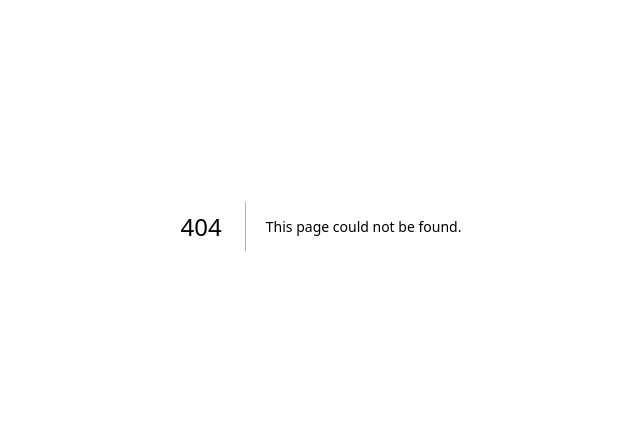
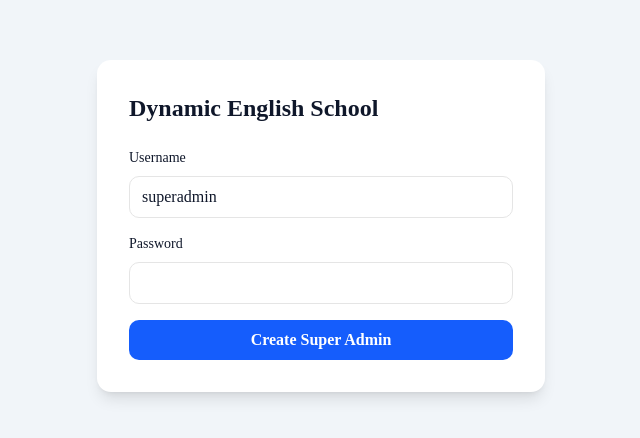
Before and after one commit to vishal290704/edu-portal-system, a Next.js app: page /setup in a window 1280 px wide. Before the commit this address had no page. Shown: the part 174-612 px from the top of the page, without its empty margins (319-959 px from the left). Built offline with nearby package versions, Linux system fonts and the light colour scheme.

Commit message:
SuperAdmin setup is created(setup endpoint)

```diff
--- a/app/(admin)/login/page.jsx
+++ b/app/(admin)/login/page.jsx
@@ -0,0 +1,9 @@
+import LoginForm from "./LoginForm";
+
+export default function LoginPage() {
+  return (
+    <main className="min-h-screen bg-slate-100 flex items-center justify-center p-6">
+      <LoginForm />
+    </main>
+  );
+}
--- /dev/null
+++ b/app/(admin)/setup/SetupForm.jsx
@@ -0,0 +1,86 @@
+"use client";
+
+import { useState } from "react";
+
+export default function SetupForm() {
+  const [username, setUsername] = useState("superadmin");
+  const [password, setPassword] = useState("");
+  const [loading, setLoading] = useState(false);
+  const [message, setMessage] = useState("");
+
+  const handleSubmit = async (e) => {
+    e.preventDefault();
+
+    setLoading(true);
+    setMessage("");
+
+    try {
+      const res = await fetch("/api/setup", {
+        method: "POST",
+        headers: {
+          "Content-Type": "application/json",
+        },
+        body: JSON.stringify({
+          username,
+          password,
+        }),
+      });
+
+      const data = await res.json();
+
+      setMessage(data.message);
+    } catch (error) {
+      setMessage("Something went wrong.");
+    }
+
+    setLoading(false);
+  };
+
+  return (
+    <div className="w-full max-w-md rounded-xl bg-white p-8 shadow-lg">
+      <h1 className="mb-6 text-2xl font-bold">
+        Dynamic English School
+      </h1>
+
+      <form onSubmit={handleSubmit} className="space-y-4">
+
+        <div>
+          <label className="mb-2 block text-sm font-medium">
+            Username
+          </label>
+
+          <input
+            value={username}
+            onChange={(e) => setUsername(e.target.value)}
+            className="w-full rounded-lg border px-3 py-2"
+          />
+        </div>
+
+        <div>
+          <label className="mb-2 block text-sm font-medium">
+            Password
+          </label>
+
+          <input
+            type="password"
+            value={password}
+            onChange={(e) => setPassword(e.target.value)}
+            className="w-full rounded-lg border px-3 py-2"
+          />
+        </div>
+
+        <button
+          disabled={loading}
+          className="w-full rounded-lg bg-blue-600 py-2 font-semibold text-white"
+        >
+          {loading ? "Creating..." : "Create Super Admin"}
+        </button>
+
+        {message && (
+          <p className="text-center text-sm">{message}</p>
+        )}
+
+      </form>
+    </div>
+  );
+}
--- /dev/null
+++ b/app/(admin)/setup/page.jsx
@@ -0,0 +1,9 @@
+import SetupForm from "./SetupForm";
+
+export default function SetupPage() {
+  return (
+    <div className="min-h-screen flex items-center justify-center bg-slate-100 p-6">
+      <SetupForm />
+    </div>
+  );
+}
--- /dev/null
+++ b/app/api/setup/route.js
@@ -0,0 +1,66 @@
+import { NextResponse } from "next/server";
+import bcrypt from "bcryptjs";
+
+import connectDB from "@/lib/mongodb";
+import User from "@/models/User";
+
+export async function POST(request) {
+  try {
+    await connectDB();
+
+    // Check if Super Admin already exists
+    const existingAdmin = await User.findOne({
+      role: "SUPER_ADMIN",
+    });
+
+
+    if (existingAdmin) {
+      return NextResponse.json(
+        {
+          success: false,
+          message: "Super Admin already exists.",
+        },
+        { status: 403 },
+      );
+    }
+
+    const { username, password } = await request.json();
+
+    if (!username || !password) {
+      return NextResponse.json(
+        {
+          success: false,
+          message: "Username and password are required.",
+        },
+        { status: 400 },
+      );
+    }
+
+    const hashedPassword = await bcrypt.hash(password, 12);
+
+    const user = await User.create({
+      username: username.trim(),
+      password: hashedPassword,
+      role: "SUPER_ADMIN",
+      isActive: true,
+      mustChangePassword: false,
+      lastLogin: null,
+    });
+
+
+    return NextResponse.json({
+      success: true,
+      message: "Super Admin created successfully.",
+    });
+  } catch (error) {
+    console.error("Setup Error:", error);
+
+    return NextResponse.json(
+      {
+        success: false,
+        message: "Internal Server Error.",
+      },
+      { status: 500 },
+    );
+  }
+}
```
